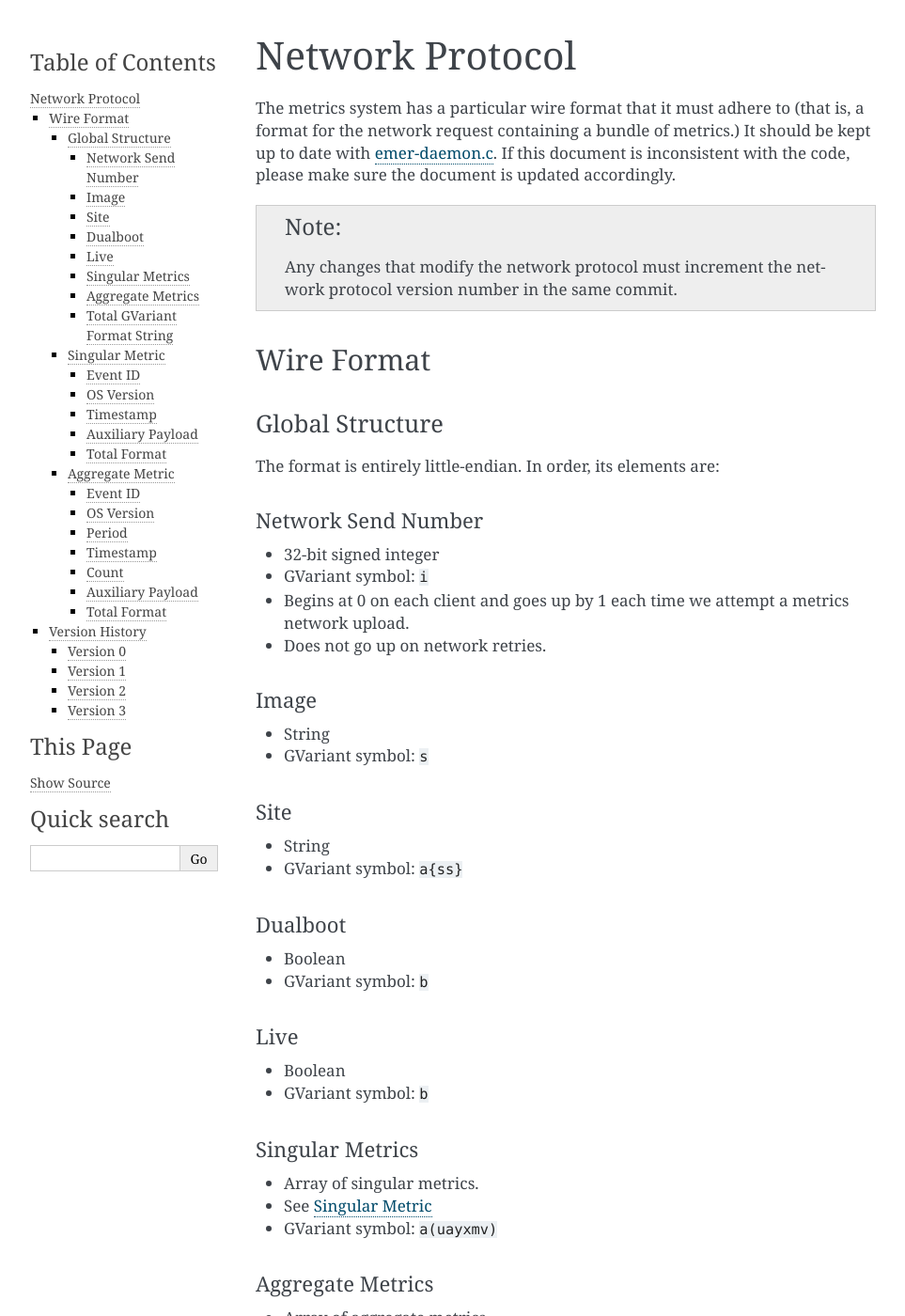
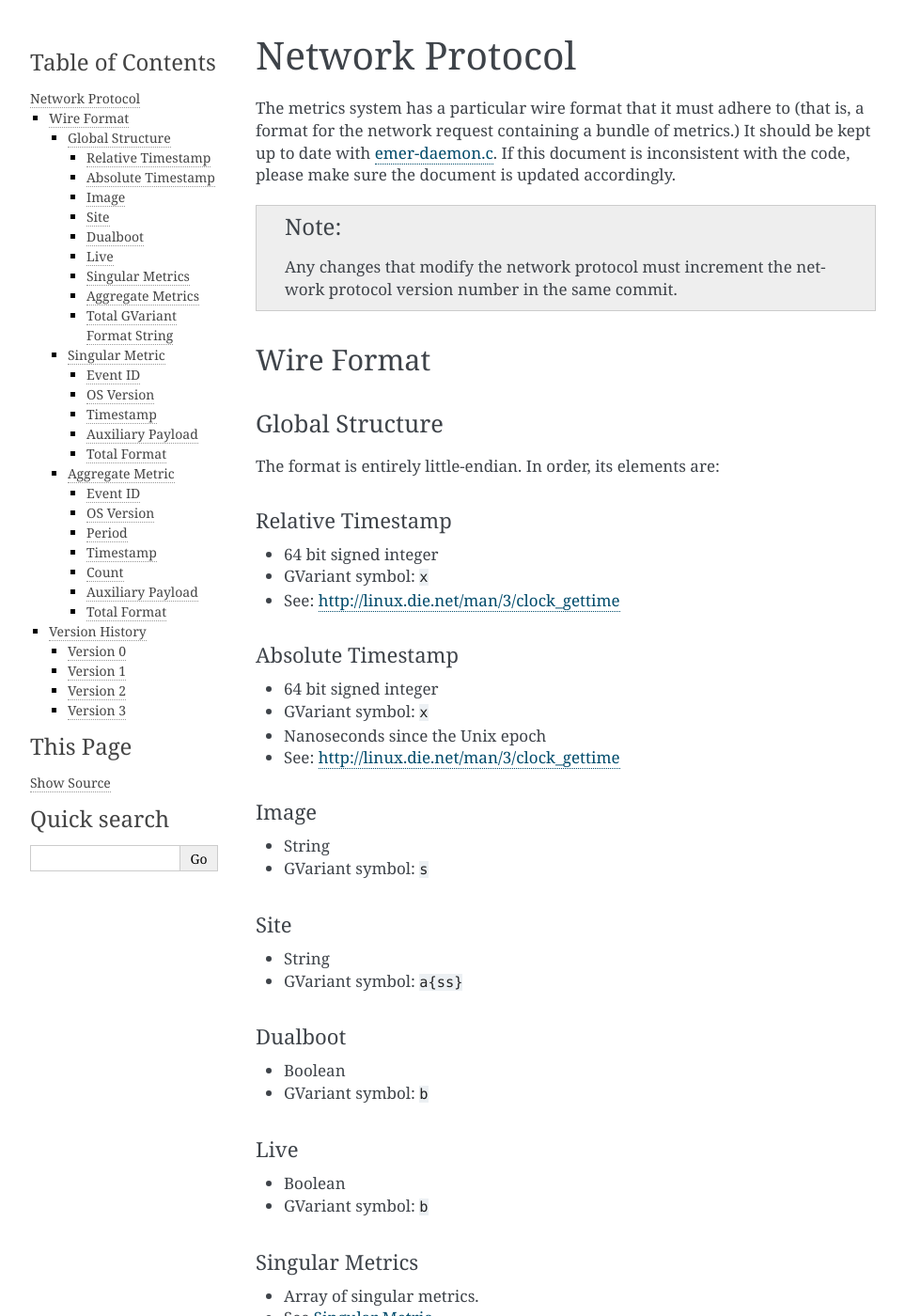
Before and after one commit to endlessm/azafea, a Sphinx documentation site: the page built from docs/source/protocol.rst, in a window 1280 px wide and 1400 px high. Shown: the whole window at 94% size, without its empty margins (148-1111 px from the left). Built offline with Sphinx 7.4.7, drawn with Linux system fonts in a browser that asks for light colours; some of the changed text lies outside the part shown.

Commit message:
Remove network send number, re-add absolute/relative timestamps

```diff
--- a/docs/source/protocol.rst
+++ b/docs/source/protocol.rst
@@ -22,13 +22,20 @@ Global Structure
 
 The format is entirely little-endian. In order, its elements are:
 
-Network Send Number
-+++++++++++++++++++
+Relative Timestamp
+++++++++++++++++++
 
-- 32-bit signed integer
-- GVariant symbol: ``i``
-- Begins at 0 on each client and goes up by 1 each time we attempt a metrics network upload.
-- Does not go up on network retries.
+- 64 bit signed integer
+- GVariant symbol: ``x``
+- See: http://linux.die.net/man/3/clock_gettime
+
+Absolute Timestamp
+++++++++++++++++++
+
+- 64 bit signed integer
+- GVariant symbol: ``x``
+- Nanoseconds since the Unix epoch
+- See: http://linux.die.net/man/3/clock_gettime
 
 Image
 +++++
@@ -59,7 +66,7 @@ Singular Metrics
 
 - Array of singular metrics.
 - See `Singular Metric`_
-- GVariant symbol: ``a(uayxmv)``
+- GVariant symbol: ``a(aysxmv)``
 
 Aggregate Metrics
 +++++++++++++++++
@@ -158,7 +165,8 @@ Timestamp
 
 - 64-bit signed integer
 - GVariant symbol: ``x``
-- Beginning of the period
+- Nanoseconds since the Unix epoch
+- Beginning of the period, with aggregation done using user’s computer time
 
 Count
 +++++
@@ -256,5 +265,7 @@ Contents:
 - Relative Timestamp
 - Absolute Timestamp
 - Channel (image, site, dualboot, live)
-- Singular Events (Event ID, OS Version, Timestamp, Auxiliary Payload)
-- Aggregate Events (Event ID, OS Version, Period, Timestamp, Count, Auxiliary Payload)
+- Singular Events (Event ID, OS Version, Relative Timestamp, Absolute
+  Timestamp, Auxiliary Payload)
+- Aggregate Events (Event ID, OS Version, Period, Relative Timestamp, Count,
+  Auxiliary Payload)
```
Also changed, not shown: other parts of docs/source/protocol.rst (+2 -1 lines).
